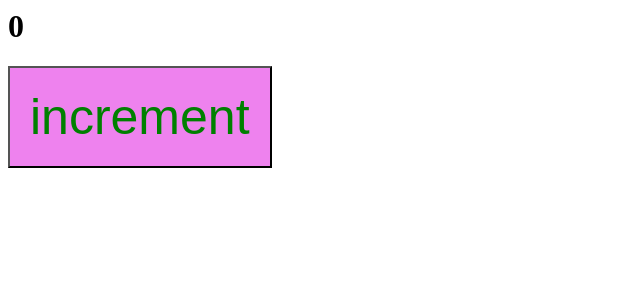
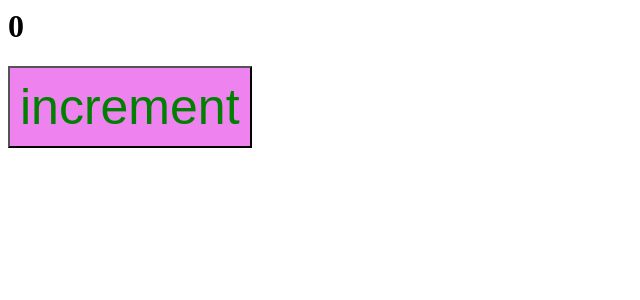
Before and after one commit to Remych04/webpack_fundamentals, a React app: page / in a window 1280 px wide. Shown: the top 300 px of the page, without its empty margins (0-640 px from the left). Built offline with nearby package versions, Linux system fonts and the light colour scheme.

Commit message:
add css modules

```diff
--- a/src/components/App.scss
+++ /dev/null
@@ -1,9 +0,0 @@
-button{
-    background: violet;
-    padding: 20px;
-
-    span{
-        color: green;
-        font-size: 50px;
-    }
-}
--- a/src/components/App.tsx
+++ b/src/components/App.tsx
@@ -1,13 +1,17 @@
-import { useState } from 'react';
-import './App.scss'
+import { useState } from "react";
+import styles from "./index.module.scss";
 
 export function App() {
-    const [counter, setCounter] = useState<number>(0);
+  const [counter, setCounter] = useState<number>(0);
 
-    const increment = () => setCounter(prev => prev + 1);
+  const increment = () => setCounter((prev) => prev + 1);
 
-    return (<div>
-        <h1>{counter}</h1>
-        <button onClick={increment}><span>increment</span></button>
-    </div>);
+  return (
+    <div>
+      <h1>{counter}</h1>
+      <button className={styles.button} onClick={increment}>
+        <span>increment</span>
+      </button>
+    </div>
+  );
 }
--- /dev/null
+++ b/src/components/index.module.scss
@@ -0,0 +1,9 @@
+.button {
+  background: violet;
+  padding: 10px;
+
+  span {
+    color: green;
+    font-size: 50px;
+  }
+}
--- a/tsconfig.json
+++ b/tsconfig.json
@@ -7,12 +7,13 @@
     "jsx": "react-jsx",
     "allowJs": true,
     "moduleResolution": "node",
+    "strict": true,
     "allowSyntheticDefaultImports": true,
-    "esModuleInterop": true
+    "esModuleInterop": true,
   },
   "ts-node": {
     "compilerOptions": {
-      "module": "CommonJS"
+      "module": "CommonJS",
     }
   }
 }
```
Also changed, not shown: src/global.d.ts (added, +7 -0 lines), src/index.tsx (+6 -6 lines), package.json (line endings or trailing spaces), 2 other files (tests, documents, lock files or other folders).
